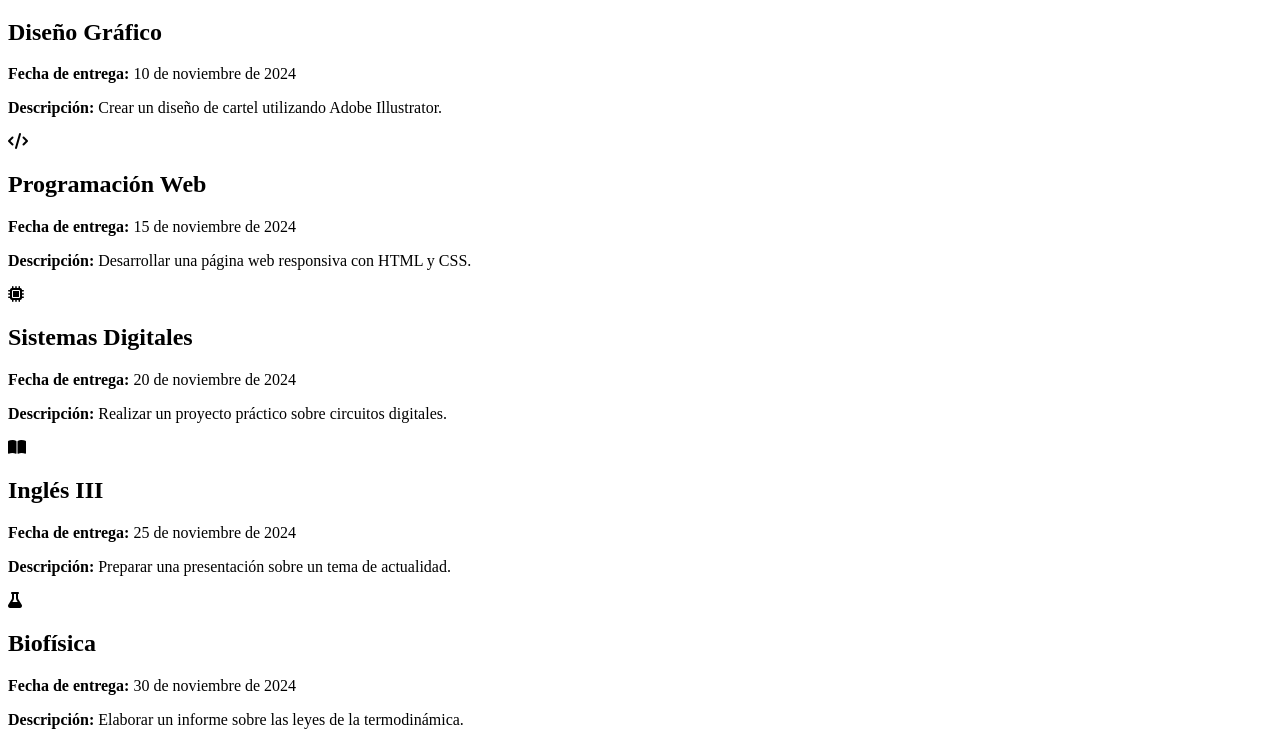
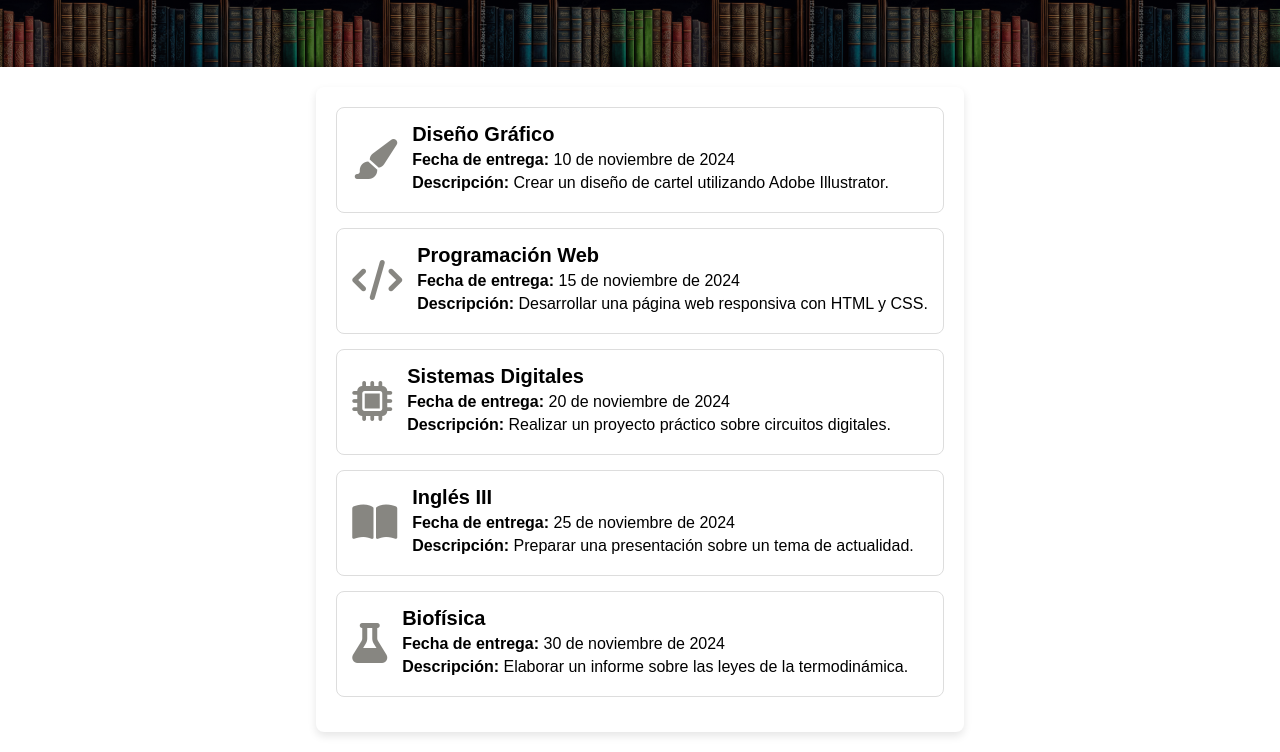
Before and after one commit to Chinchilla15/proyecto-catedra, a website: page tareas.html in a window 1280 px wide. Shown: the part 277-1029 px from the top of the page. Drawn offline with Linux system fonts and the light colour scheme; the site is published under a folder, as on GitHub Pages, so addresses that start at the root find nothing.

Commit message:
Fix: style paths

```diff
--- a/asignaturas.html
+++ b/asignaturas.html
@@ -4,7 +4,7 @@
     <meta charset="UTF-8">
     <meta name="viewport" content="width=device-width, initial-scale=1.0">
     <title>Asignaturas</title>
-    <link rel="stylesheet" href="/styles/asignaturas.css">
+    <link rel="stylesheet" href="styles/asignaturas.css">
     <link rel="stylesheet" href="styles/media-queries.css">
     <link rel="stylesheet" href="styles/hamburger-menu.css">
     <script
--- a/tareas.html
+++ b/tareas.html
@@ -4,9 +4,8 @@
     <meta charset="UTF-8">
     <meta name="viewport" content="width=device-width, initial-scale=1.0">
     <title>Tareas</title>
-    <link rel="stylesheet" href="/styles/tareas.css">
+    <link rel="stylesheet" href="styles/tareas.css">
     <link rel="stylesheet" href="styles/media-queries.css">
-    <link rel="stylesheet" href="styles/hamburger-menu.css">
     <link rel="stylesheet" href="styles/hamburger-menu.css">
     <script
     src="https://kit.fontawesome.com/aa73f4cdd9.js"
```
Also changed, not shown: horarios.html (+1 -1 lines).
